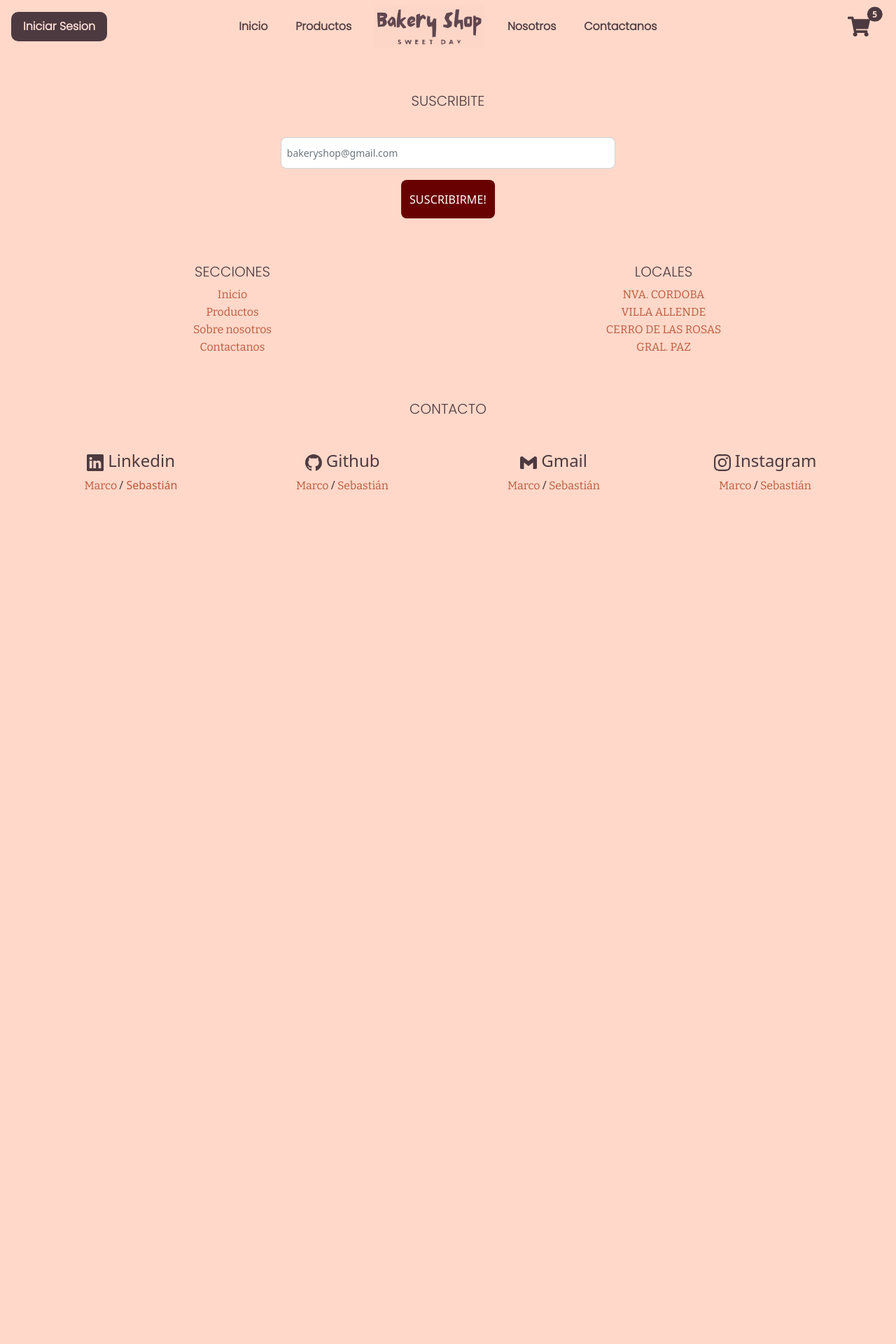
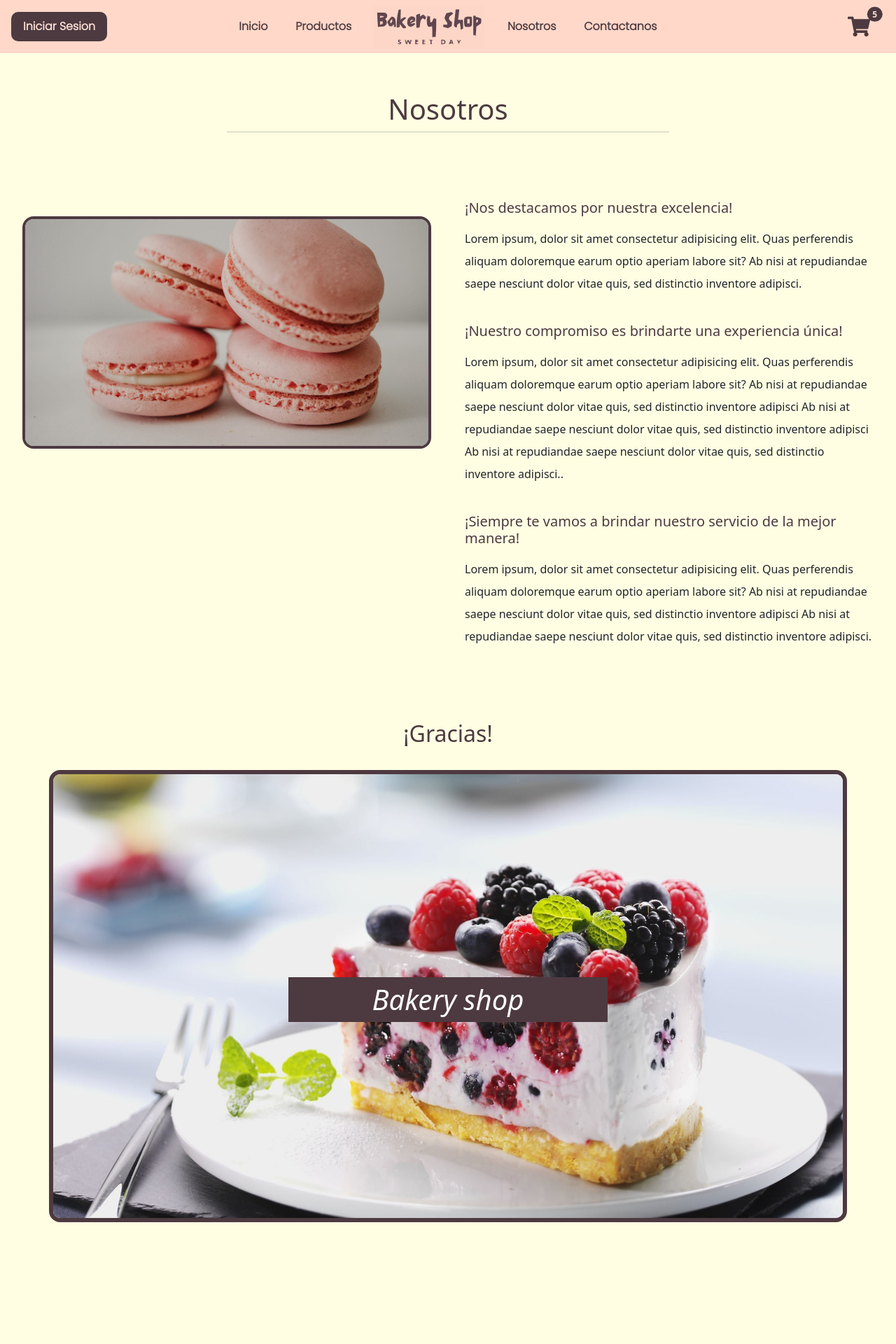
Before and after one commit to marcom25/panaderia-proyect, a React (Create React App) app: page /contactanos in a window 1280 px wide. Shown: the top 1920 px of the page at 70% size. Before the commit the page ends 800 px from the top, so only its background shows below. Built offline with nearby package versions, Linux system fonts and the light colour scheme; a web font is replaced by a local one.

Commit message:
Adding aboutUs.jsx and aboutUs.css (About us section)

```diff
--- a/src/App.js
+++ b/src/App.js
@@ -3,7 +3,6 @@ import { Routes, Route } from 'react-router-dom';
 import Home from './components/Home';
 import Products from './components/Products';
 import AboutUs from './components/AboutUs';
-import Contact from './components/Contact';
 import LoginForm from './components/LoginForm';
 import RegisterForm from './components/RegisterForm';
 import ChangePassword from './components/ChangePassword';
@@ -14,7 +13,7 @@ function App() {
       <Route path='/' element={<Home/>} />
       <Route path='productos' element={<Products/>}/>
       <Route path='nosotros' element={<AboutUs/>}/>
-      <Route path='contactanos' element={<Contact/>}/>
+      <Route path='contactanos' element={<AboutUs/>}/>
       <Route path='login' element={<LoginForm/>}/>
       <Route path='register' element={<RegisterForm/>}/>
       <Route path='changePassword' element={<ChangePassword/>} />
--- a/src/components/AboutUs.jsx
+++ b/src/components/AboutUs.jsx
@@ -1,36 +1,104 @@
+// IMPORTS DE MODULOS
 import React from 'react';
 import Navbar from '../utils/Navbar';
 import Sidebar from '../utils/Sidebar';
 import Footer from '../utils/Footer';
+
 // IMPORTS DE CSS
 import "../css/Grid.css";
 import "../css/Colors.css";
 import "../css/Collage.css";
 import "../css/Fonts.css";
+import "../css/AboutUs.css";
+
 // IMPORTS DE IMAGENES
-import image1 from "../images/bakery/pancakes.jpg";
-import image2 from "../images/bakery/donuts2.jpg";
-import image3 from "../images/bakery/pie.jpg";
-import image4 from "../images/bakery/bakery.jpg";
-import image5 from "../images/bakery/bakery2.jpg";
-import image6 from "../images/bakery/brownie.jpg";
+import aboutUs from "../images/bakery/aboutUs.jpg";
+import brownie from "../images/bakery/brownie.jpg";
+import cake from "../images/bakery/cake.jpg";
+import pie from "../images/bakery/pie.jpg";
+
+
 const AboutUs = () => {
     return (
         <>
-            <div className="container-xs bg-cream" style={{padding: "0", overflow: 'hidden'}}>
-            <div className='row'>
+            <header className='row'>
                 <div className='col-12 p-0 bg-pink' style={{overflow: 'hidden'}}>
                     <Navbar />
                     <Sidebar/>
                 </div>
-            </div>
+            </header>
+            <section className="container-xs bg-cream" style={{padding: "0", overflow: 'hidden'}}>
+                <div className='w-100 bg-cream pt-2 my-5 p-2'>
+                    <h1 className='text-center brown-font'>Nosotros</h1>
+                    <hr className='w-50 m-auto'/>
+                    <div className='d-xl-flex w-100 pt-5 mt-5'>
+                        <div className='w-100 p-lg-4'>
+                            <img src={aboutUs} alt="bakeryshop" className='w-100 card border-4'/>
+                        </div>
+                        <div className='pt-5 mt-4 pt-xl-0 mt-xl-0 text-start ps-2 p-lg-4 w-100'>
+                            <h5 className='text-start brown-font pb-2'>¡Nos destacamos por nuestra excelencia!</h5>
+                            <p className='parrafos'>
+                                Lorem ipsum, dolor sit amet consectetur adipisicing elit. Quas perferendis aliquam doloremque earum optio aperiam labore sit? Ab nisi at repudiandae saepe nesciunt dolor vitae quis, sed distinctio inventore adipisci.
+                            </p>
+                            <h5 className='text-start brown-font pt-4 pb-2'>¡Nuestro compromiso es brindarte una experiencia única!</h5>
 
+                            <p className='parrafos'>
+                                Lorem ipsum, dolor sit amet consectetur adipisicing elit. Quas perferendis aliquam doloremque earum optio aperiam labore sit? Ab nisi at repudiandae saepe nesciunt dolor vitae quis, sed distinctio inventore adipisci Ab nisi at repudiandae saepe nesciunt dolor vitae quis, sed distinctio inventore adipisci Ab nisi at repudiandae saepe nesciunt dolor vitae quis, sed distinctio inventore adipisci..
+                            </p>
+                            <h5 className='text-start brown-font pt-4 pb-2'>¡Siempre te vamos a brindar nuestro servicio de la mejor manera!</h5>
+                            <p className='parrafos'>
+                                Lorem ipsum, dolor sit amet consectetur adipisicing elit. Quas perferendis aliquam doloremque earum optio aperiam labore sit? Ab nisi at repudiandae saepe nesciunt dolor vitae quis, sed distinctio inventore adipisci Ab nisi at repudiandae saepe nesciunt dolor vitae quis, sed distinctio inventore adipisci.
+                            </p>
+                        </div>
+
+                    </div>
+                    <div className='py-5 carousel m-auto'>
+                        <h2 className='text-center brown-font pt-3'>¡Gracias!</h2>
+                        <div>
+                            <div id="carouselExampleCaptions" class="carousel slide carousel-fade m-auto" data-bs-ride="carousel">
+                                <div class="carousel-indicators d-none">
+                                    <button type="button" data-bs-target="#carouselExampleCaptions" data-bs-slide-to="0" class="active" aria-current="true" aria-label="Slide 1"></button>
+                                    <button type="button" data-bs-target="#carouselExampleCaptions" data-bs-slide-to="1" aria-label="Slide 2"></button>
+                                    <button type="button" data-bs-target="#carouselExampleCaptions" data-bs-slide-to="2" aria-label="Slide 3"></button>
+                                </div>
+                                <div class="carousel-inner pt-lg-4 pb-lg-5 mb-lg-5">
+                                    <div class="carousel-item active" data-bs-interval="4000">
+                                    <img src={brownie} class="d-block w-100 card" alt="..."/>
+                                    <div class="carousel-caption carouselDivsTitle m-auto d-none d-md-block">
+                                        <h1 className='fst-italic bg-brown carouselTitle'>Bakery shop</h1>
+                                    </div>
+                                    </div>
+                                    <div class="carousel-item" data-bs-interval="4000">
+                                    <img src={pie} class="d-block w-100 card" alt="pie"/>
+                                    <div class="carousel-caption carouselDivsTitle m-auto d-none d-md-block">
+                                        <h1 className='fst-italic bg-brown carouselTitle'>Bakery shop</h1>
+                                    </div>
+                                    </div>
+                                    <div class="carousel-item" data-bs-interval="4000">
+                                    <img src={cake} class="d-block w-100 card" alt="cake"/>
+                                    <div class="carousel-caption carouselDivsTitle m-auto d-none d-md-block">
+                                        <h1 className='fst-italic bg-brown carouselTitle'>Bakery shop</h1>
+                                    </div>
+                                    </div>
+                                </div>
+                                <button class="carousel-control-prev d-none" type="button" data-bs-target="#carouselExampleCaptions" data-bs-slide="prev">
+                                    <span class="carousel-control-prev-icon" aria-hidden="true"></span>
+                                    <span class="visually-hidden">Previous</span>
+                                </button>
+                                <button class="carousel-control-next d-none" type="button" data-bs-target="#carouselExampleCaptions" data-bs-slide="next">
+                                    <span class="carousel-control-next-icon" aria-hidden="true"></span>
+                                    <span class="visually-hidden">Next</span>
+                                </button>
+                            </div>
+                        </div>
+                    </div>
+                </div>
+            </section>
             <div className='row'>
-                <div className='col-sm p-0 '>
-                    <Footer/>
+                    <div className='col-sm p-0 '>
+                        <Footer/>
+                    </div>
                 </div>
-            </div>
-        </div>
         </>
     );
 }
--- a/src/components/Contact.jsx
+++ /dev/null
@@ -1,38 +0,0 @@
-import React from 'react';
-import Navbar from '../utils/Navbar';
-import Sidebar from '../utils/Sidebar';
-import Footer from '../utils/Footer';
-// IMPORTS DE CSS
-import "../css/Grid.css";
-import "../css/Colors.css";
-import "../css/Collage.css";
-import "../css/Fonts.css";
-// IMPORTS DE IMAGENES
-import image1 from "../images/bakery/pancakes.jpg";
-import image2 from "../images/bakery/donuts2.jpg";
-import image3 from "../images/bakery/pie.jpg";
-import image4 from "../images/bakery/bakery.jpg";
-import image5 from "../images/bakery/bakery2.jpg";
-import image6 from "../images/bakery/brownie.jpg";
-const Contact = () => {
-    return (
-        <>
-            <div className="container-xs bg-cream" style={{padding: "0", overflow: 'hidden'}}>
-            <div className='row'>
-                <div className='col-12 p-0 bg-pink' style={{overflow: 'hidden'}}>
-                    <Navbar />
-                    <Sidebar/>
-                </div>
-            </div>
-
-            <div className='row'>
-                <div className='col-sm p-0 '>
-                    <Footer/>
-                </div>
-            </div>
-        </div>
-        </>
-    );
-}
-
-export default Contact;
--- /dev/null
+++ b/src/css/AboutUs.css
@@ -0,0 +1,28 @@
+.parrafos {
+    line-height: 2 !important;
+}
+
+.carousel {
+    width: 100%;
+}
+.carouselDivsTitle {
+    width: 40%;
+    text-align: center !important;
+}
+
+.carouselTitle {
+    padding-top: 0.5rem !important;
+    padding-bottom: 0.5rem !important;
+}
+
+@media screen and (min-width: 768px) {
+    .carousel {
+        width: 95% !important;
+    }
+}
+
+@media screen and (min-width: 992px) {
+    .carousel {
+        width: 95% !important;
+    }
+}
--- a/src/utils/Footer.jsx
+++ b/src/utils/Footer.jsx
@@ -94,7 +94,7 @@ const Footer = () => {
                         </div>
                         {/* <!-- Grid column --> */}
                         <hr class="clearfix w-50 m-auto d-md-none mt-3 mb-2" />
-                        <div class="col-md-12 m-auto mb-md-0 mb-3"><h5 class="text-uppercase mb-4 mb-md-5 mt-md-5 font-poppins">Contacto</h5>
+                        <div class="col-md-12 m-auto mb-md-0 mb-3"><h5 class="text-uppercase mb-4 mb-md-5 mt-md-5 font-poppins" id='contacto'>Contacto</h5>
                             <ul class="list-unstyled d-md-flex justify-content-around">
                                     <div class="col-md-3">
                                         <h4><BsLinkedin/> Linkedin</h4>
--- a/src/utils/Navbar.jsx
+++ b/src/utils/Navbar.jsx
@@ -35,7 +35,7 @@ const Navbar = () => {
                   <Link className="nav-link brown-font productOptions font-poppins" to="/nosotros">Nosotros</Link>
                 </li>
                 <li className="nav-item my-auto w-20 text-center">
-                  <Link className="nav-link brown-font productOptions font-poppins" to="/contactanos">Contactanos</Link>
+                  <a className="nav-link brown-font productOptions font-poppins" href="#contacto">Contactanos</a>
                 </li>
               </ul>
             </div>
--- a/src/utils/Sidebar.jsx
+++ b/src/utils/Sidebar.jsx
@@ -48,7 +48,7 @@ const Sidebar = () => {
                   <Link className="nav-link d-flex align-items-center brown-font font-pink-hover px-3 font-poppins" to="/nosotros"> <IoIosPeople style={{fontSize: '1.6rem', paddingRight: '4px'}}/> Nosotros</Link>
                 </li>
                 <li class="nav-item bg-brown-hover">
-                  <Link class="nav-link d-flex align-items-center brown-font font-pink-hover px-3 font-poppins" to="/contactanos"><SiGooglemessages style={{fontSize: '1.6rem', paddingRight: '6px'}}/> Contactanos</Link>
+                  <Link class="nav-link d-flex align-items-center brown-font font-pink-hover px-3 font-poppins" to="#contacto"><SiGooglemessages style={{fontSize: '1.6rem', paddingRight: '6px'}}/> Contactanos</Link>
                 </li>
 
               </ul>
```
Also changed, not shown: src/images/bakery/aboutUs.jpg (added).
